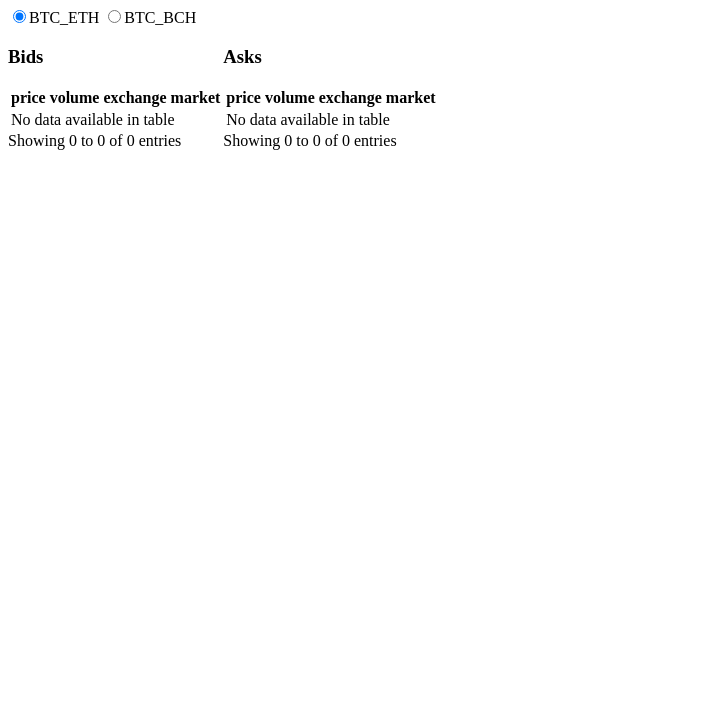
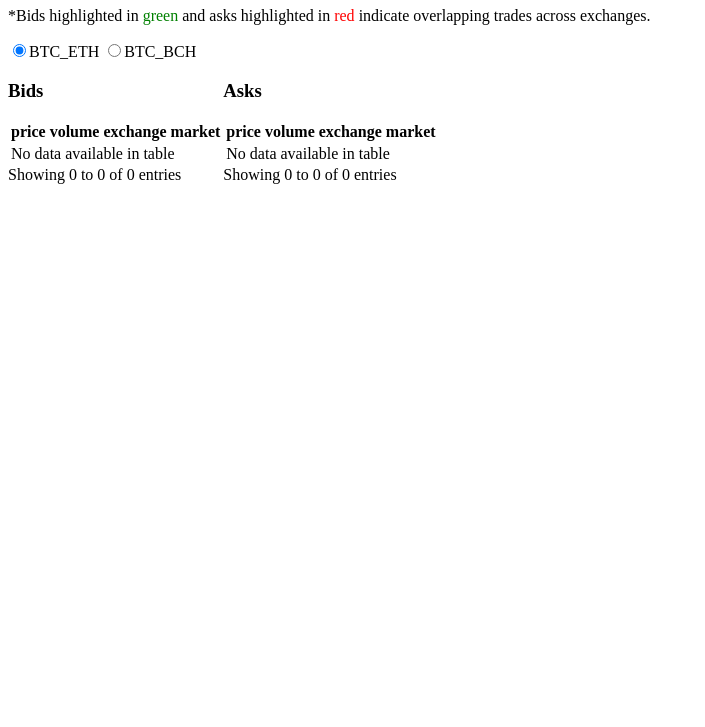
Before and after one commit to peterhendrick/exchangeorderbook, a website: page index.html in a window 1280 px wide. Shown: the part 73-800 px from the top of the page, without its empty margins (0-705 px from the left). Drawn offline with nearby package versions, Linux system fonts and the light colour scheme; no server answers.

Commit message:
added highlight message

```diff
--- a/index.html
+++ b/index.html
@@ -10,6 +10,10 @@
     </head>
     <body>
     <h1>Combined Order Books</h1>
+    <p>
+        *Bids highlighted in <span style="color: green">green</span> and asks highlighted in
+        <span style="color: red">red</span> indicate overlapping trades across exchanges.
+    </p>
     <input type="radio" id="radio_1" name="type" value="BTC_ETH">BTC_ETH
     <input type="radio" id="radio_2" name="type" value="BTC_BCH">BTC_BCH
     <div style="display: flex">
```
